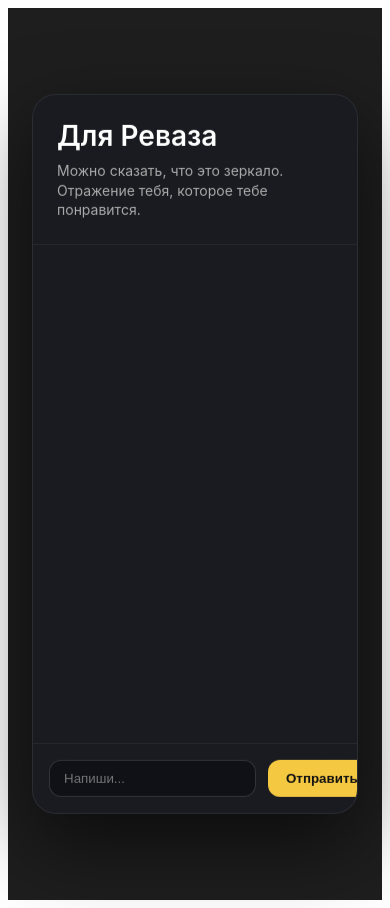
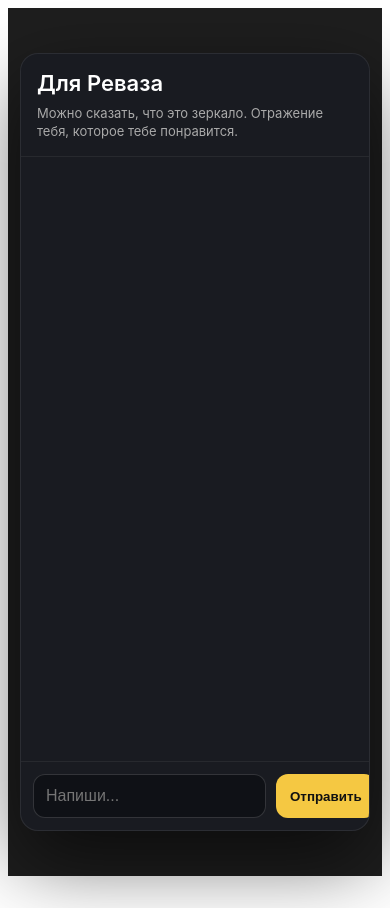
Before and after one commit to vic1995tory-ux/mr-reason, a Next.js app: page / in a window 390 px wide. After the commit the page ends 884 px from the top, so only its background shows below. Built offline with nearby package versions, Linux system fonts and the light colour scheme.

Commit message:
Update index.js Mobile

```diff
--- a/pages/index.js
+++ b/pages/index.js
@@ -1,11 +1,51 @@
-import { useState, useRef } from "react";
+import { useState, useRef, useEffect } from "react";
 
 export default function Home() {
   const [messages, setMessages] = useState([]);
   const [input, setInput] = useState("");
   const [loading, setLoading] = useState(false);
+  const [isMobile, setIsMobile] = useState(false);
 
   const typingSound = useRef(null);
+  const bottomRef = useRef(null);
+
+  // Определяем мобилку по ширине
+  useEffect(() => {
+    const onResize = () => setIsMobile(window.innerWidth <= 520);
+    onResize();
+    window.addEventListener("resize", onResize);
+    return () => window.removeEventListener("resize", onResize);
+  }, []);
+
+  // Надёжный автоскролл: всегда прокручиваем к "якорю" внизу
+  useEffect(() => {
+    requestAnimationFrame(() => {
+      bottomRef.current?.scrollIntoView({ behavior: "smooth", block: "end" });
+    });
+  }, [messages, loading]);
+
+  async function startTypingSound() {
+    const a = typingSound.current;
+    if (!a) return;
+
+    try {
+      a.volume = 0.5; // сделай 1.0 если хочешь громче
+      a.currentTime = 0;
+
+      // иногда iOS/Chrome требуют явного "разрешения" после первого клика
+      // play() может быть заблокирован — это нормально
+      await a.play();
+    } catch (_) {}
+  }
+
+  function stopTypingSound() {
+    const a = typingSound.current;
+    if (!a) return;
+    try {
+      a.pause();
+      a.currentTime = 0;
+    } catch (_) {}
+  }
 
   async function send() {
     const text = input.trim();
@@ -15,10 +55,8 @@ export default function Home() {
     setMessages((m) => [...m, { role: "user", content: text }]);
     setLoading(true);
 
-    // старт звука
-    try {
-      typingSound.current?.play();
-    } catch (_) {}
+    // ВАЖНО: старт звука должен быть внутри user action (Enter/Click)
+    await startTypingSound();
 
     try {
       const res = await fetch("/api/chat", {
@@ -40,18 +78,25 @@ export default function Home() {
       ]);
     } finally {
       setLoading(false);
-
-      // стоп звука
-      if (typingSound.current) {
-        typingSound.current.pause();
-        typingSound.current.currentTime = 0;
-      }
+      stopTypingSound();
     }
   }
 
+  const s = getStyles(isMobile);
+
   return (
-    <div style={styles.container}>
+    <div style={s.container}>
       <style jsx global>{`
+        /* Скрываем полосу прокрутки, но скролл остаётся */
+        .chatScroll {
+          scrollbar-width: none; /* Firefox */
+          -ms-overflow-style: none; /* IE/Edge */
+        }
+        .chatScroll::-webkit-scrollbar {
+          width: 0;
+          height: 0;
+        }
+
         @keyframes fadeIn {
           from {
             opacity: 0;
@@ -98,36 +143,33 @@ export default function Home() {
         }
       `}</style>
 
-      {/* Аудио должно быть внутри return */}
+      {/* Аудио внутри return — ок. playsInline помогает на мобилках */}
       <audio
         ref={typingSound}
         src="https://cdn.pixabay.com/audio/2022/03/15/audio_6b1b6e3b0f.mp3"
         preload="auto"
+        playsInline
       />
 
-      <div style={styles.card}>
-        <div style={styles.header}>
-          <h2 style={styles.title}>Для Реваза</h2>
-          <p style={styles.subtitle}>
-            Можно сказать, что это зеркало. Отражение тебя, которое тебе понравится.
+      <div style={s.card}>
+        <div style={s.header}>
+          <h2 style={s.title}>Для Реваза</h2>
+          <p style={s.subtitle}>
+            Можно сказать, что это зеркало. Отражение тебя, которое тебе
+            понравится.
           </p>
         </div>
 
-        <div style={styles.chat}>
+        <div style={s.chat} className="chatScroll">
           {messages.map((m, i) => (
             <div
               key={i}
               style={{
-                ...styles.msg,
+                ...s.msg,
                 justifyContent: m.role === "user" ? "flex-end" : "flex-start",
               }}
             >
-              <div
-                style={{
-                  ...styles.bubble,
-                  ...(m.role === "user" ? styles.user : {}),
-                }}
-              >
+              <div style={{ ...s.bubble, ...(m.role === "user" ? s.user : {}) }}>
                 {m.content}
               </div>
             </div>
@@ -135,26 +177,29 @@ export default function Home() {
 
           {/* typing */}
           {loading && (
-            <div style={{ ...styles.msg, justifyContent: "flex-start" }}>
-              <div style={{ ...styles.bubble, ...styles.typing }}>
+            <div style={{ ...s.msg, justifyContent: "flex-start" }}>
+              <div style={{ ...s.bubble, ...s.typing }}>
                 печатает<span className="dot">.</span>
                 <span className="dot">.</span>
                 <span className="dot">.</span>
               </div>
             </div>
           )}
+
+          {/* Якорь для автоскролла */}
+          <div ref={bottomRef} />
         </div>
 
-        <div style={styles.inputRow}>
+        <div style={s.inputRow}>
           <input
-            style={styles.input}
+            style={s.input}
             value={input}
             onChange={(e) => setInput(e.target.value)}
             onKeyDown={(e) => e.key === "Enter" && send()}
             placeholder="Напиши..."
           />
 
-          <button style={styles.button} onClick={send}>
+          <button style={s.button} onClick={send}>
             Отправить
           </button>
         </div>
@@ -163,40 +208,42 @@ export default function Home() {
   );
 }
 
-const styles = {
+const getStyles = (isMobile) => ({
   container: {
     minHeight: "100vh",
-    background: "#1E1E1E", // фон как на Тильде
+    background: "#1E1E1E",
     display: "flex",
     justifyContent: "center",
     alignItems: "center",
-    padding: 24,
+    padding: isMobile ? 12 : 24,
     fontFamily: "Inter, sans-serif",
+    paddingTop: "max(12px, env(safe-area-inset-top))",
+    paddingBottom: "max(12px, env(safe-area-inset-bottom))",
   },
 
   card: {
     width: "100%",
-    maxWidth: 720,
-    height: "85vh",
+    maxWidth: isMobile ? 520 : 720,
+    height: isMobile ? "92vh" : "85vh",
     background: "rgba(25, 28, 35, 0.85)",
     backdropFilter: "blur(20px)",
-    borderRadius: 24,
+    borderRadius: isMobile ? 18 : 24,
     border: "1px solid rgba(255,255,255,0.08)",
     boxShadow: "0 30px 80px rgba(0,0,0,0.6)",
     display: "flex",
     flexDirection: "column",
     overflow: "hidden",
-    animation: "float 6s ease-in-out infinite",
+    animation: isMobile ? "none" : "float 6s ease-in-out infinite",
   },
 
   header: {
-    padding: 24,
+    padding: isMobile ? 16 : 24,
     borderBottom: "1px solid rgba(255,255,255,0.06)",
   },
 
   title: {
     color: "#fff",
-    fontSize: 28,
+    fontSize: isMobile ? 22 : 28,
     fontWeight: 600,
     margin: 0,
   },
@@ -205,35 +252,36 @@ const styles = {
     color: "#aaa",
     marginTop: 8,
     marginBottom: 0,
-    fontSize: 14,
+    fontSize: isMobile ? 13 : 14,
     lineHeight: 1.4,
   },
 
   chat: {
     flex: 1,
-    padding: 24,
+    padding: isMobile ? 14 : 24,
     overflowY: "auto",
     display: "flex",
     flexDirection: "column",
-    gap: 12,
+    gap: 10,
   },
 
   msg: {
     display: "flex",
-    marginBottom: 12,
-    animation: "fadeIn 0.4s ease",
+    marginBottom: 10,
+    animation: "fadeIn 0.35s ease",
   },
 
   bubble: {
-    maxWidth: "75%",
-    padding: "12px 16px",
+    maxWidth: isMobile ? "88%" : "75%",
+    padding: isMobile ? "10px 12px" : "12px 16px",
     borderRadius: 16,
     background: "rgba(255,255,255,0.05)",
     color: "#fff",
     lineHeight: 1.4,
-    fontSize: 15,
+    fontSize: isMobile ? 14 : 15,
     backdropFilter: "blur(6px)",
     border: "1px solid rgba(255,255,255,0.08)",
+    wordBreak: "break-word",
   },
 
   user: {
@@ -249,8 +297,8 @@ const styles = {
 
   inputRow: {
     display: "flex",
-    gap: 12,
-    padding: 16,
+    gap: 10,
+    padding: isMobile ? 12 : 16,
     borderTop: "1px solid rgba(255,255,255,0.06)",
   },
 
@@ -259,18 +307,21 @@ const styles = {
     background: "#0f1116",
     border: "1px solid rgba(255,255,255,0.15)",
     borderRadius: 12,
-    padding: "10px 14px",
+    padding: isMobile ? "12px 12px" : "10px 14px",
     color: "#fff",
     outline: "none",
+    fontSize: isMobile ? 16 : 15, // iOS: 16px чтобы не было авто-зума
   },
 
   button: {
     background: "#f5c842",
     border: "none",
     borderRadius: 12,
-    padding: "0 18px",
+    padding: isMobile ? "0 14px" : "0 18px",
+    height: isMobile ? 44 : "auto",
     color: "#111",
     fontWeight: 600,
     cursor: "pointer",
+    whiteSpace: "nowrap",
   },
-};
+});
```
